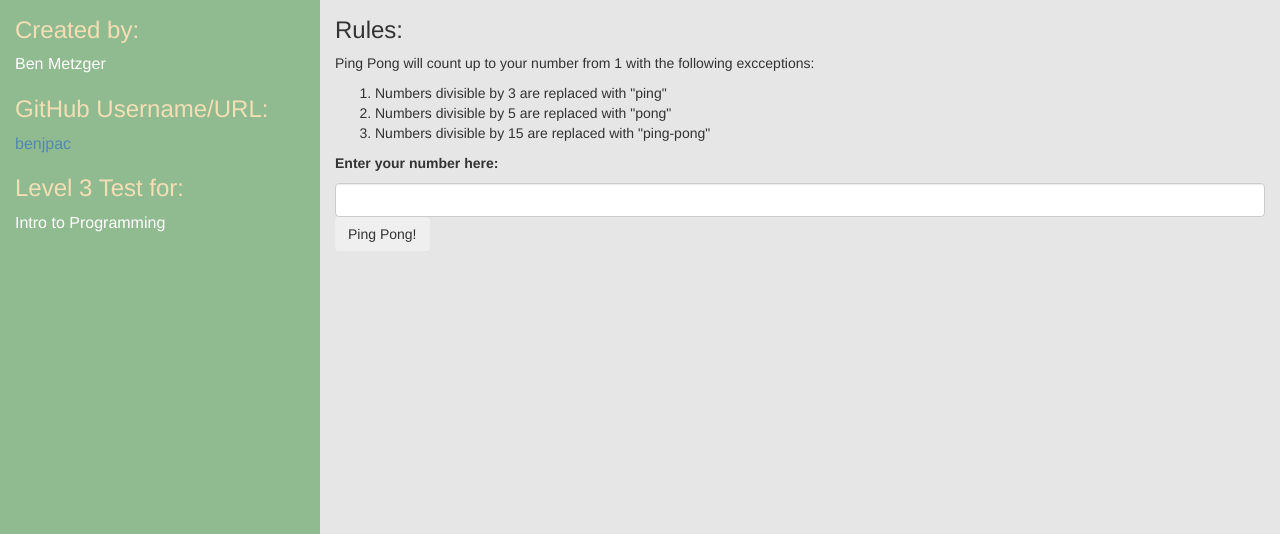
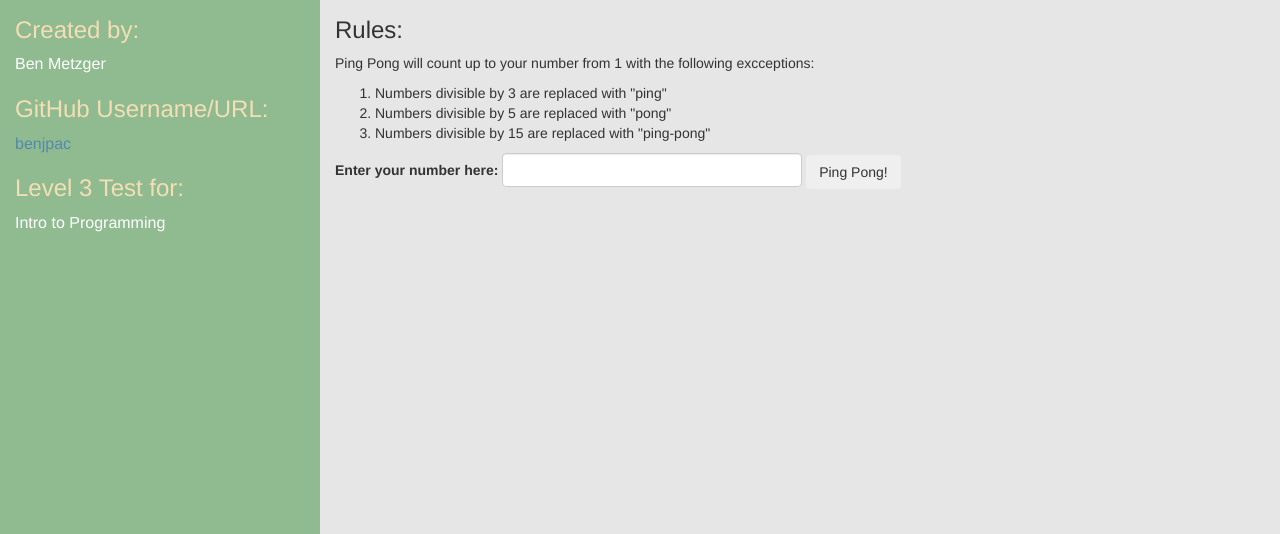
Before and after one commit to benjpac/ping_pong, a plain HTML site: page index.html in a window 1280 px wide. Shown: the part 266-800 px from the top of the page. Drawn offline with nearby package versions, Linux system fonts and the light colour scheme.

Commit message:
more styling

```diff
--- a/css/master.css
+++ b/css/master.css
@@ -26,16 +26,12 @@ html, body {
   background-color: #E6E6E6;
 }
 
-#form form p {
+.form-control, #form form p {
   display: inline-block;
 }
 
-#form form input {
-  display: inline-block;
-}
-
-#form form button {
-  display: inline-block;
+#numInput {
+  width: 300px;
 }
 
 #content-left {
```
